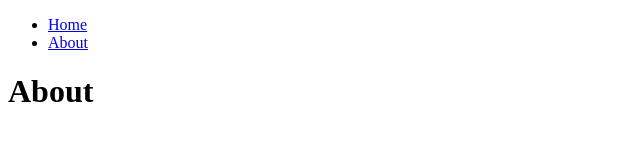
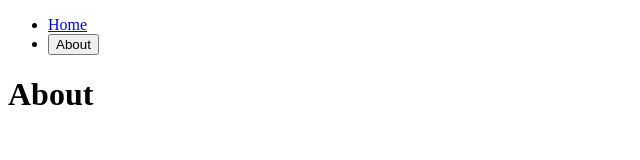
Before and after one commit to KSHoon522/react-router-v6, a React (Create React App) app: page /about in a window 1280 px wide. Shown: the top 160 px of the page, without its empty margins (0-640 px from the left). Built offline with nearby package versions, Linux system fonts and the light colour scheme.

Commit message:
useNavigate

```diff
--- a/src/component/Header.tsx
+++ b/src/component/Header.tsx
@@ -1,6 +1,10 @@
-import { Link } from "react-router-dom";
+import { Link, useNavigate } from "react-router-dom";
 
 function Header() {
+  const navigate = useNavigate();
+  const onAboutClick = () => {
+    navigate("/about"); //유저가 로그인해서 redirect하거나 페이지에 갔는데 접근 권한이 없어서 다른 페이지로 연결할 때 사용
+  };
   return (
     <header>
       <ul>
@@ -8,7 +12,7 @@ function Header() {
           <Link to={"/"}>Home</Link>
         </li>
         <li>
-          <Link to={"/about"}>About</Link>
+          <button onClick={onAboutClick}>About</button>
         </li>
       </ul>
     </header>
--- a/src/screens/Home.tsx
+++ b/src/screens/Home.tsx
@@ -1,6 +1,5 @@
 function Home() {
-  const users: any = [];
-  return <h1>{users[0].name}</h1>; //일부러 에러를 발생시킴
+  return <h1>Home</h1>; //일부러 에러를 발생시킴
 }
 
 export default Home;
```
